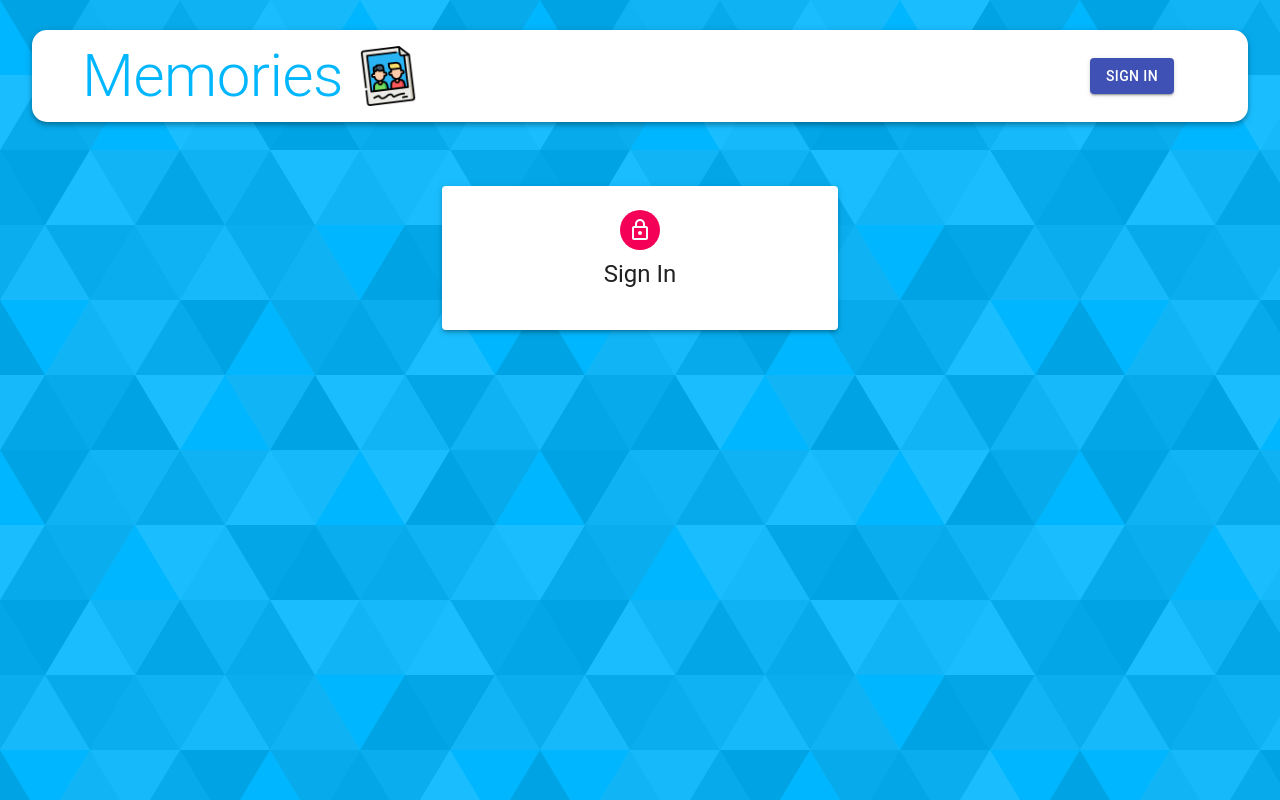
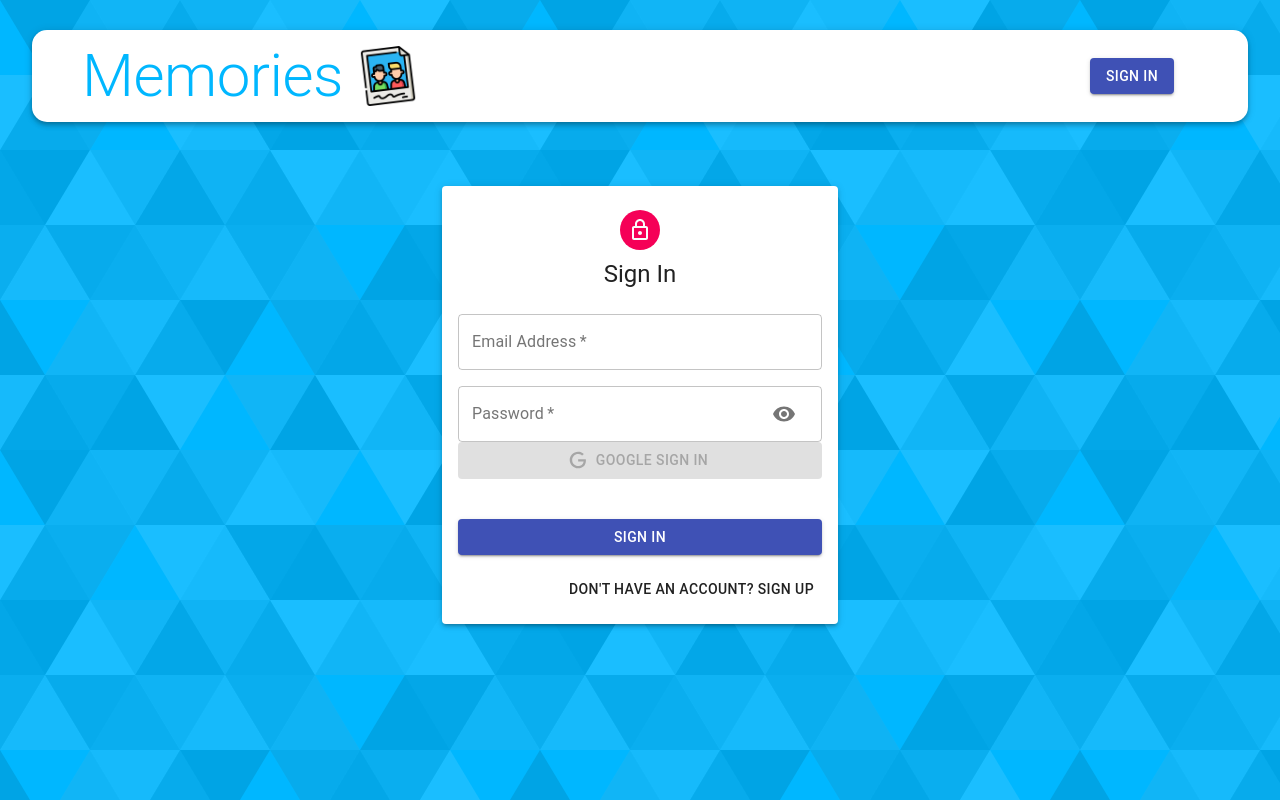
Before and after one commit to chayyccee/memories-client, a React (Create React App) app: page /auth in a window 1280 px wide. Built offline with nearby package versions, Linux system fonts and the light colour scheme.

Commit message:
still on the authentication. added google sign in

```diff
--- a/package.json
+++ b/package.json
@@ -15,6 +15,7 @@
     "react": "^17.0.1",
     "react-dom": "^17.0.1",
     "react-file-base64": "^1.0.3",
+    "react-google-login": "^5.2.2",
     "react-redux": "^7.2.2",
     "react-router-dom": "^5.2.0",
     "react-scripts": "4.0.2",
--- a/src/components/Auth/Auth.js
+++ b/src/components/Auth/Auth.js
@@ -1,14 +1,33 @@
-import React from 'react';
+import React, { useState } from 'react';
+import { GoogleLogin } from 'react-google-login';
 import { Avatar, Button, Paper, Grid, Typography, Container } from '@material-ui/core';
 import LockOutlinedIcon from '@material-ui/icons/LockOutlined';
 
+import Icon from './Icon';
+import Input from './Input';
 import useStyles from './styles';
 
 const Auth = () => {
     const classes = useStyles();
-    const isSignUp = false;
+    const [showPassword, setShowPassword] = useState(false);
+    const [isSignUp, setIsSignUp] = useState(false);
+
+    const handleShowPassword = () => setShowPassword((prevShowPassword) => !prevShowPassword);
     const handleSubmit = () => {
 
+    }
+    const handleChange = () => {
+
+    }
+    const switchMode = () => {
+        setIsSignUp((prevIsSignUp) => !prevIsSignUp);
+        handleShowPassword(false);
+    }
+    const googleSuccess = (res) => {
+        console.log(res);
+    }
+    const googleFailure = () => {
+        console.log("Google Login was unsuccessful. Try again later.");
     }
 
     return (
@@ -18,7 +37,48 @@
                     <LockOutlinedIcon />
                 </Avatar>
                 <Typography variant="h5">{isSignUp ? 'Sign Up' : 'Sign In'}</Typography>
-                <form className={classes.form} onSubmit={handleSubmit}></form>
+                <form className={classes.form} onSubmit={handleSubmit}>
+                    <Grid container spacing={2}>
+                        {isSignUp && (
+                            <>
+                                <Input name="firstName" label="First Name" handleChange={handleChange} autoFocus half />
+                                <Input name="lastName" label="Last Name" handleChange={handleChange} half />
+                            </>
+                        )}
+                        <Input name="email" label="Email Address" handleChange={handleChange} type="email" />
+                        <Input name="password" label="Password" handleChange={handleChange} type={showPassword ? "text" : "password"} handleShowPassword={handleShowPassword} />
+                        {isSignUp && <Input name="confirmPassword" label="Repeat Password" handleChange={handleChange} type="password" />}
+                    </Grid>
+                      <GoogleLogin
+                        clientId="GOOGLE ID"
+                        render={(renderProps) => (
+                            <Button
+                              className={classes.googleButton}
+                              color="primary"
+                              fullWidth
+                              onClick={renderProps.onClick}
+                              disabled={renderProps.disabled}
+                              startIcon={<Icon />}
+                              variant="contained"
+                              >
+                                  Google Sign In
+                            </Button>
+                        )}
+                        onSuccess={googleSuccess}
+                        onFailure={googleFailure}
+                        cookiePolicy="single_host_origin"
+                      />
+                      <Button type="submit" fullWidth variant="contained" color="primary" className={classes.submit}>
+                          {isSignUp ? 'Sign Up' : 'Sign In'}
+                      </Button>
+                      <Grid container justify="flex-end">
+                          <Grid item>
+                              <Button onClick={switchMode}>
+                                  {isSignUp ? "Already have an account? Sign In" : "Don't have an account? Sign Up"}
+                              </Button>
+                          </Grid>
+                      </Grid>
+                </form>
             </Paper>
         </Container>
     );
--- /dev/null
+++ b/src/components/Auth/Icon.js
@@ -0,0 +1,14 @@
+import React from 'react';
+
+const Icon = () => {
+    return (
+        <svg style={{ width: '20px', height: '20px' }} viewBox="0 0 24 24">
+    <path
+      fill="currentColor"
+      d="M21.35,11.1H12.18V13.83H18.69C18.36,17.64 15.19,19.27 12.19,19.27C8.36,19.27 5,16.25 5,12C5,7.9 8.2,4.73 12.2,4.73C15.29,4.73 17.1,6.7 17.1,6.7L19,4.72C19,4.72 16.56,2 12.1,2C6.42,2 2.03,6.8 2.03,12C2.03,17.05 6.16,22 12.25,22C17.6,22 21.5,18.33 21.5,12.91C21.5,11.76 21.35,11.1 21.35,11.1V11.1Z"
+    />
+  </svg>
+    );
+}
+
+export default Icon;
--- /dev/null
+++ b/src/components/Auth/Input.js
@@ -0,0 +1,32 @@
+import React from 'react';
+import { TextField, Grid, InputAdornment, IconButton } from '@material-ui/core';
+import Visibility from '@material-ui/icons/Visibility';
+import VisibilityOff from '@material-ui/icons/VisibilityOff';
+
+const Input = ({ name, label, handleChange, half, autoFocus, type, handleShowPassword }) => {
+    return (
+        <Grid item xs={12} sm={half ? 6 : 12}>
+            <TextField
+              name={name}
+              onChange={handleChange}
+              variant="outlined"
+              fullWidth
+              required
+              label={label}
+              autoFocus={autoFocus}
+              type={type}
+              InputProps={name === 'password' && {
+                  endAdornment: (
+                      <InputAdornment position="end">
+                          <IconButton onClick={handleShowPassword}>{
+                              type === 'password' ? <Visibility  /> : <VisibilityOff />
+                          }</IconButton>
+                      </InputAdornment>
+                  )
+              }}
+            />
+        </Grid>
+    );
+}
+
+export default Input;
```
Also changed, not shown: 1 other file (tests, documents, lock files or other folders).
